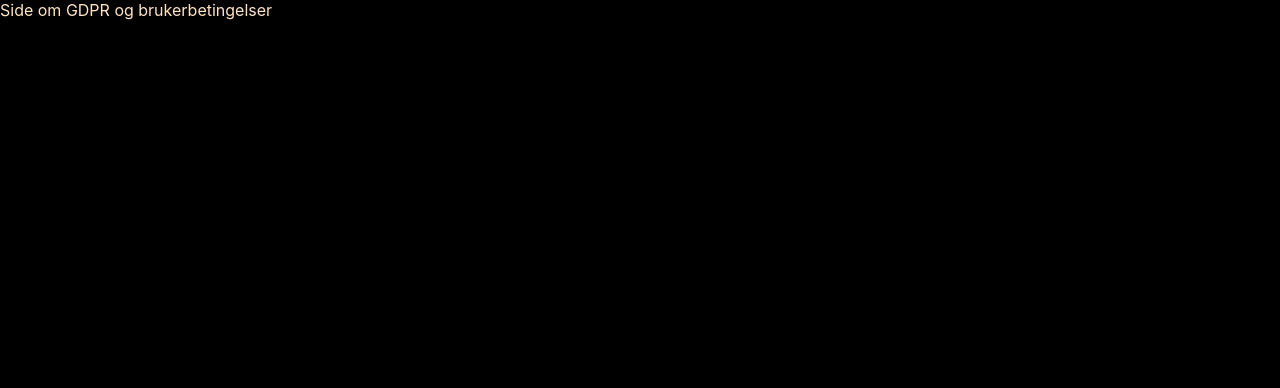
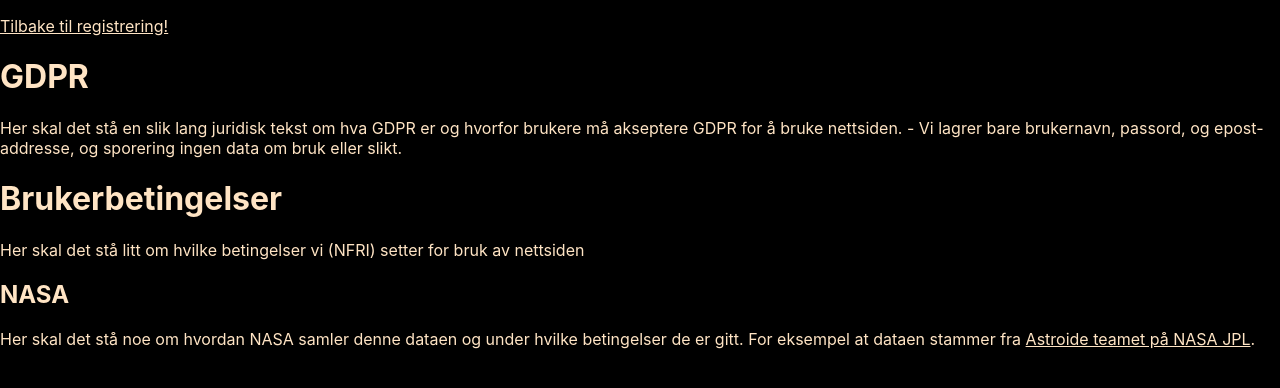
Before and after one commit to Skippern/fagprove-IT-utvikler, a React (Create React App) app in the folder frontend/: page /GDPR in a window 1280 px wide. Shown: the top 388 px of the page. Built offline with nearby package versions, Linux system fonts and the light colour scheme.

Commit message:
GDPR side, veldig genrell tekst som burde skrives av en advokat

```diff
--- /dev/null
+++ b/frontend/src/c/GDPR.tsx
@@ -0,0 +1,14 @@
+import {Link} from 'react-router-dom';
+export default function GDPR() {
+    return (
+        <div>
+            <p><Link to='/register'>Tilbake til registrering!</Link></p>
+            <h1>GDPR</h1>
+            <p>Her skal det st&aring; en slik lang juridisk tekst om hva GDPR er og hvorfor brukere m&aring; akseptere GDPR for &aring; bruke nettsiden. - Vi lagrer bare brukernavn, passord, og epost-addresse, og sporering ingen data om bruk eller slikt.</p>
+            <h1>Brukerbetingelser</h1>
+            <p>Her skal det st&aring; litt om hvilke betingelser vi (NFRI) setter for bruk av nettsiden</p>
+            <h2>NASA</h2>
+            <p>Her skal det st&aring; noe om hvordan NASA samler denne dataen og under hvilke betingelser de er gitt. For eksempel at dataen stammer fra <a href="http://neo.jpl.nasa.gov/">Astroide teamet p&aring; NASA JPL</a>.</p>
+        </div>
+    )
+}
--- a/frontend/src/index.tsx
+++ b/frontend/src/index.tsx
@@ -15,6 +15,7 @@ import ErrorPage from './c/ErrorPage';
 import Login from './c/Login';
 import Register from './c/Register';
 import Dashboard from './c/Dashboard';
+import GDPR from './c/GDPR';
 
 const router = createBrowserRouter(
   createRoutesFromElements(
@@ -26,7 +27,7 @@ const router = createBrowserRouter(
         <Route path={'/register'} element={<Register/>}/>
         <Route path={'/dashboard'} element={<Dashboard/>}/>
         <Route path={'/forgotten'} element={<div>Nothing</div>} />
-        <Route path={'/GDPR'} element={<div>Side om GDPR og brukerbetingelser</div>} />
+        <Route path={'/GDPR'} element={<GDPR/>} />
       </Route>
   )
 )
```
